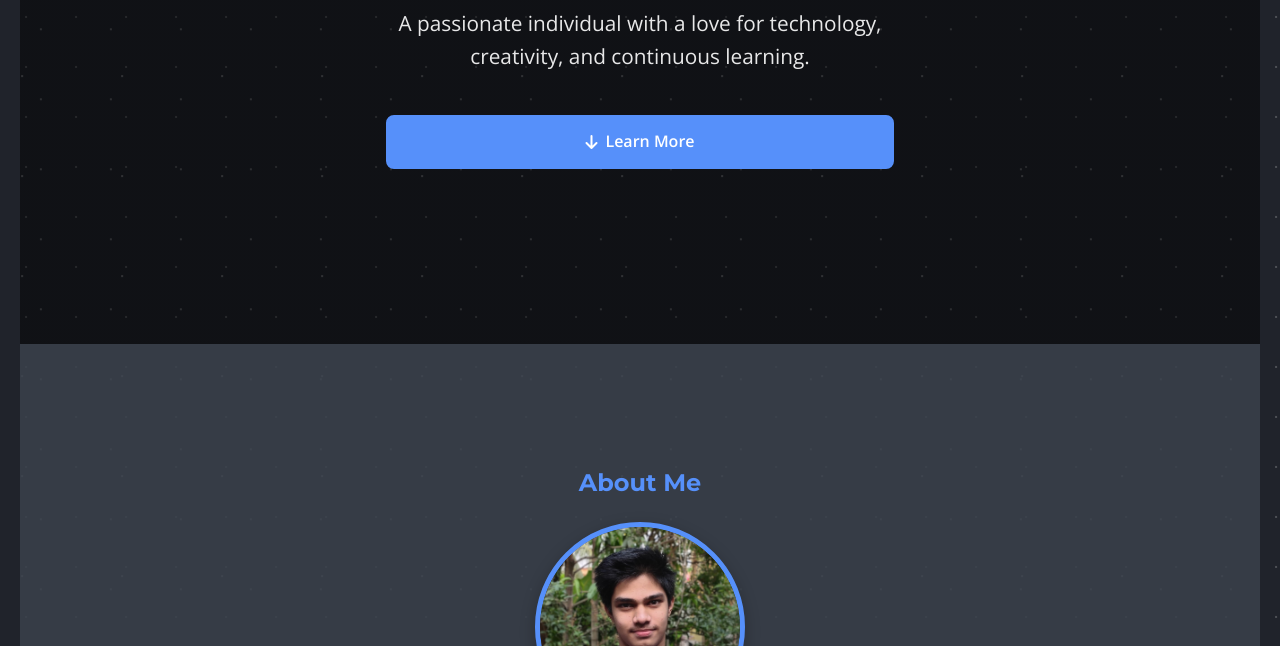
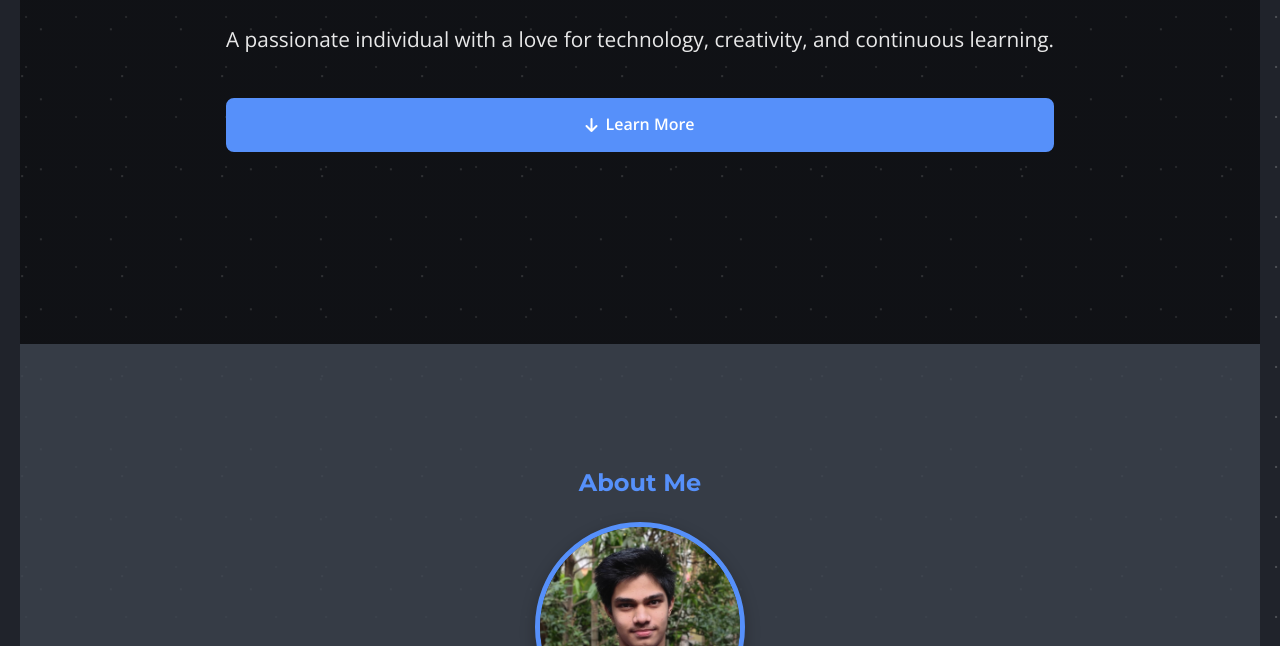
Before and after one commit to RemanDey/my-portfolio, a plain HTML site: page index.html in a window 1280 px wide. Shown: the part 454-1100 px from the top of the page. Drawn offline with nearby package versions, Linux system fonts and the light colour scheme.

Commit message:
Update index.html

```diff
--- a/index.html
+++ b/index.html
@@ -30,7 +30,7 @@
     <section id="hero" class="fade-in-section">
         <div class="hero-content">
             <h1 class="typewriter">Hello,<br> I'm Reman Dey!</h1>
-            <p>A passionate individual with a love for technology,<br> creativity, and continuous learning.</p>
+            <p>A passionate individual with a love for technology, creativity, and continuous learning.</p>
             <a href="#about" class="btn primary-btn"><i class="fas fa-arrow-down"></i> Learn More</a>
         </div>
     </section>
```
